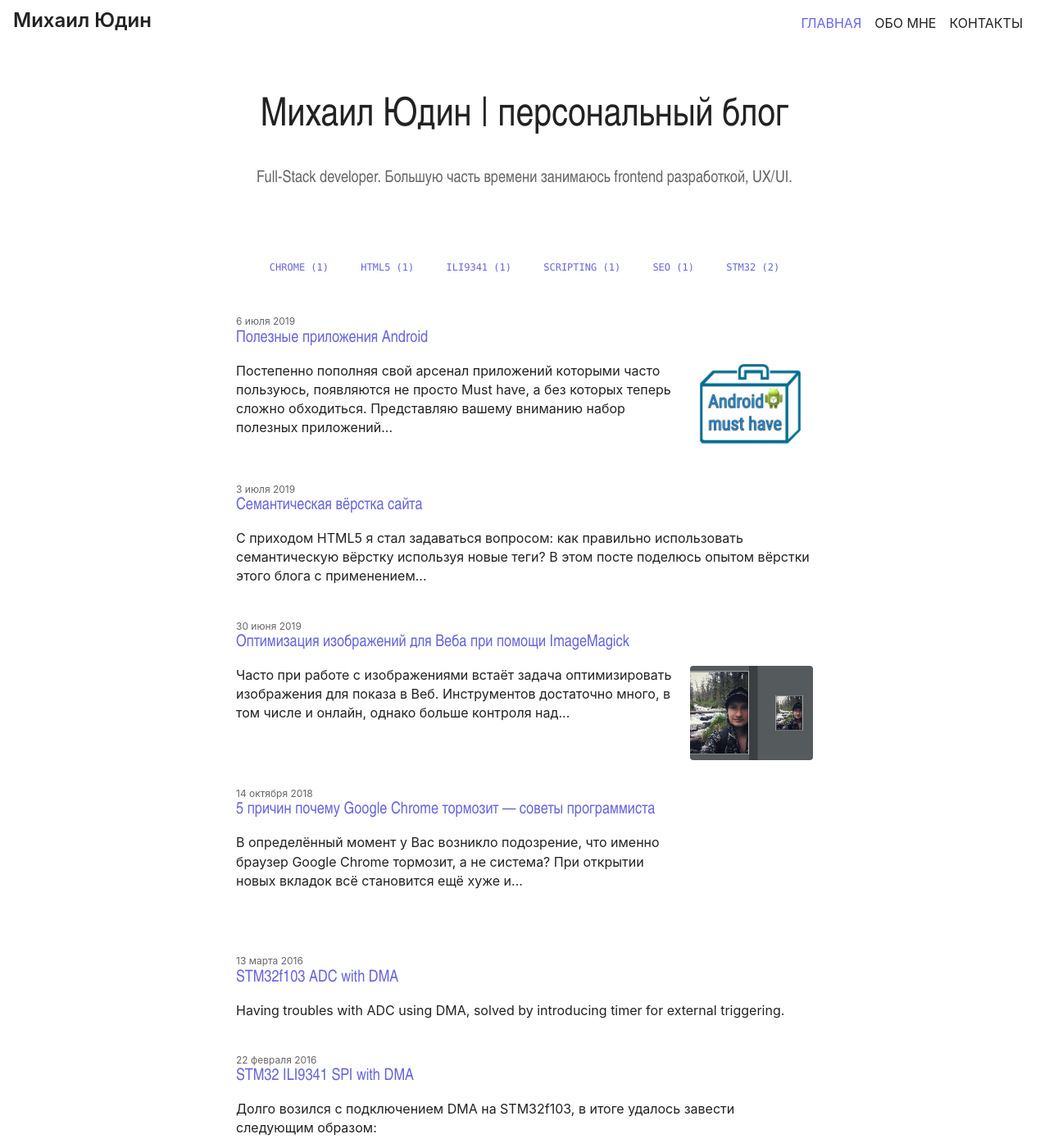
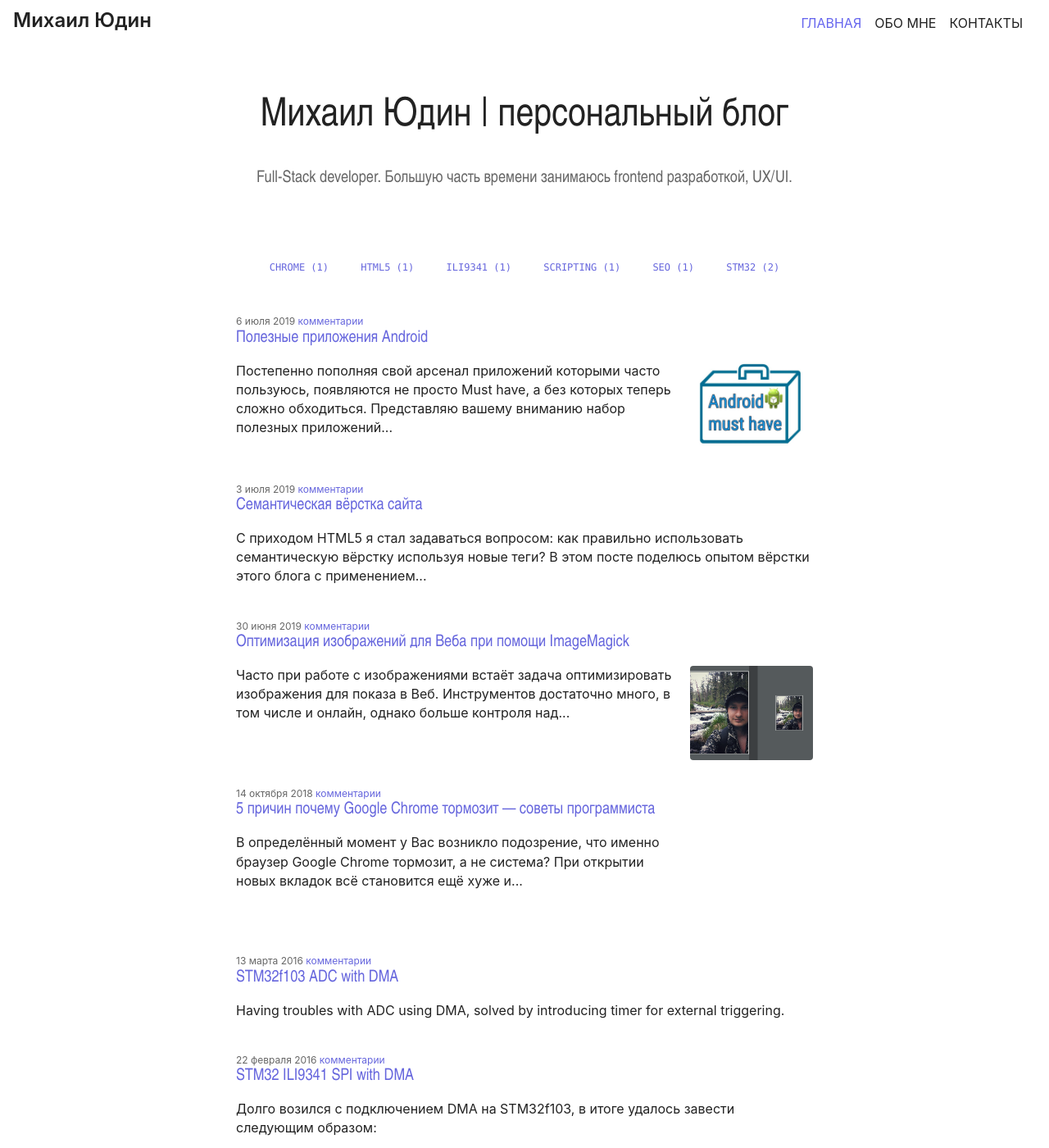
Before and after one commit to fagcinsk/fagcinsk.github.io, a Jekyll site: the page built from index.html, in a window 1280 px wide and 1400 px high. Shown: the whole window at 82% size. Built offline with Jekyll 4.4.1, drawn with Linux system fonts in a browser that asks for light colours; the list of posts is cut into pages by our own code; some of the changed text lies outside the part shown.

Commit message:
comments

```diff
--- a/_includes/disqus.html
+++ b/_includes/disqus.html
@@ -14,4 +14,3 @@
 </script>
 <noscript>Please enable JavaScript to view the <a href="https://disqus.com/?ref_noscript">comments powered by
     Disqus.</a></noscript>
-<script id="dsq-count-scr" src="//fagci.disqus.com/count.js" async></script>
--- a/_includes/post-meta-short.html
+++ b/_includes/post-meta-short.html
@@ -2,3 +2,4 @@
 {%- if include.post.updated -%}
   (updated <time itemprop="dateModified" datetime="{{ include.post.updated | date: '%Y-%m-%d' }}">{{ include.post.updated | date: "%B %e, %Y" }}</time>)
 {%- endif -%}
+<a href="{{ post.url }}#disqus_thread">комментарии</a>
--- a/_layouts/default.html
+++ b/_layouts/default.html
@@ -9,5 +9,6 @@
   </main>
   {%- include footer.html -%}
   {%- include analytics.html -%}
+  <script id="dsq-count-scr" src="//fagci.disqus.com/count.js" async></script>
 </body>
 </html>
```
